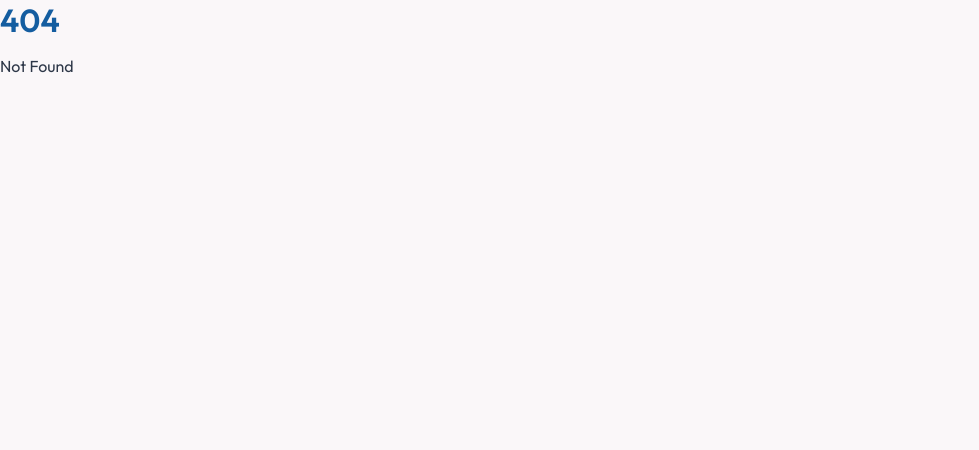
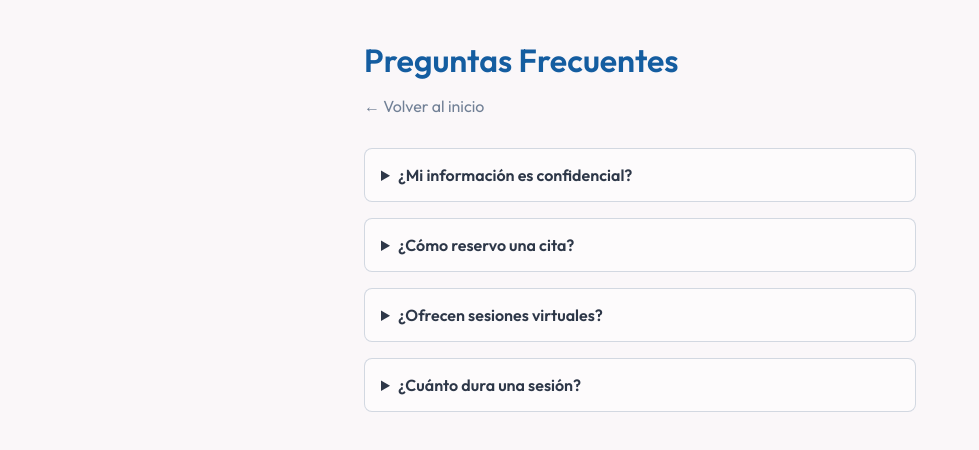
Before and after one commit to DavRack/HablarloSana, a SvelteKit app: page /FAQ in a window 1280 px wide. Before the commit this address had no page. Shown: the top 450 px of the page, without its empty margins (0-979 px from the left). Built offline with nearby package versions, Linux system fonts and the light colour scheme.

Commit message:
added faq

```diff
--- a/src/lib/config.ts
+++ b/src/lib/config.ts
@@ -13,3 +13,22 @@ export const contactInfo = {
 		address: 'psic.valentinagr@gmail.com'
 	}
 };
+
+export const faq = [
+	{
+		question: '¿Mi información es confidencial?',
+		answer: 'Absolutamente. Todo lo que hablamos en sesión es estrictamente confidencial y está protegido por el secreto profesional.'
+	},
+	{
+		question: '¿Cómo reservo una cita?',
+		answer: 'Puedes reservar una cita a través de nuestro enlace de WhatsApp en la página principal.'
+	},
+	{
+		question: '¿Ofrecen sesiones virtuales?',
+		answer: 'Sí, ofrecemos sesiones de psicología 100% virtuales.'
+	},
+	{
+		question: '¿Cuánto dura una sesión?',
+		answer: 'Cada sesión dura aproximadamente 60 minutos.'
+	},
+];
--- /dev/null
+++ b/src/routes/FAQ/+page.svelte
@@ -0,0 +1,65 @@
+<script lang="ts">
+	import { faq } from '$lib/config';
+</script>
+
+<svelte:head>
+	<title>Preguntas Frecuentes - HablarloSana</title>
+</svelte:head>
+
+<main class="faq-page">
+	<div class="container">
+		<h1>Preguntas Frecuentes</h1>
+		<a href="/landingpage" class="back-link">← Volver al inicio</a>
+
+		<div class="faq-list">
+			<!-- ponytail: using native details/summary for zero-js accordion -->
+			{#each faq as item}
+				<details>
+					<summary>{item.question}</summary>
+					<p>{item.answer}</p>
+				</details>
+			{/each}
+		</div>
+	</div>
+</main>
+
+<style>
+	.faq-page {
+		padding: 40px 20px;
+		min-height: 100vh;
+	}
+	.container {
+		max-width: 600px;
+		margin: 0 auto;
+	}
+	h1 {
+		color: var(--color-primary, #333);
+		margin-bottom: 1rem;
+	}
+	.back-link {
+		display: inline-block;
+		margin-bottom: 2rem;
+		text-decoration: none;
+		color: var(--color-text-muted, #666);
+	}
+	.back-link:hover {
+		text-decoration: underline;
+	}
+	details {
+		margin-bottom: 1rem;
+		padding: 1rem;
+		background: rgba(255, 255, 255, 0.5);
+		border: 1px solid rgba(145, 162, 186, 0.4);
+		border-radius: 8px;
+	}
+	summary {
+		cursor: pointer;
+		font-weight: 600;
+		color: var(--color-text, #333);
+	}
+	p {
+		margin-top: 0.8rem;
+		color: var(--color-text-muted, #666);
+		line-height: 1.5;
+	}
+</style>
```
Also changed, not shown: src/routes/landingpage/+page.svelte (+21 -0 lines).
